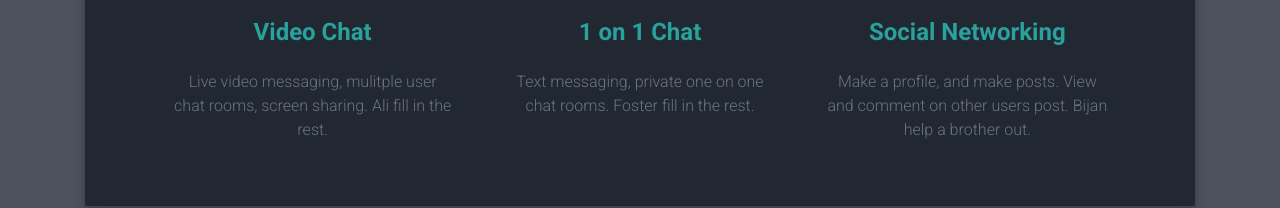
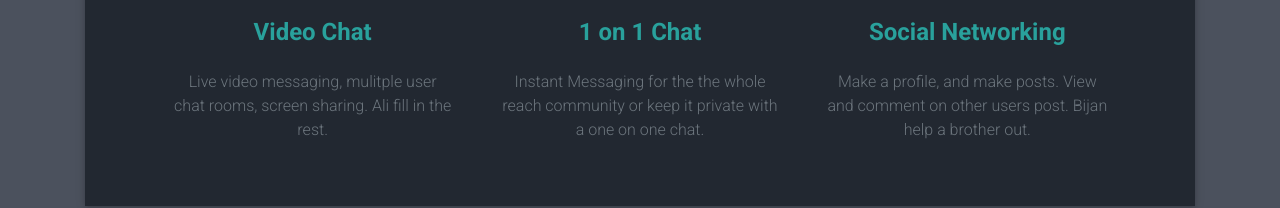
Before and after one commit to Fgailey/soziale, a React (Create React App) app in the folder client/: page / in a window 1280 px wide. Shown: the part 841-1049 px from the top of the page. Built offline with nearby package versions, Linux system fonts and the light colour scheme; no server answers.

Commit message:
landing chat desc

```diff
--- a/client/src/pages/Landing.js
+++ b/client/src/pages/Landing.js
@@ -61,7 +61,7 @@ export const Landing = ({ isAuthenticated }) => {
                 <i className='fas fa-comments pink-text fa-3x mb-4' />
                 <h4 className='sec font-weight-bold mb-4'>1 on 1 Chat</h4>
                 <p className='text-muted px-2 mb-lg-0'>
-                  Text messaging, private one on one chat rooms. Foster fill in the rest.
+                  Instant Messaging for the the whole reach community or keep it private with a one on one chat.
                 </p>
               </div>
               <div className='col-lg-4 col-md-6 mb-5'>
```
